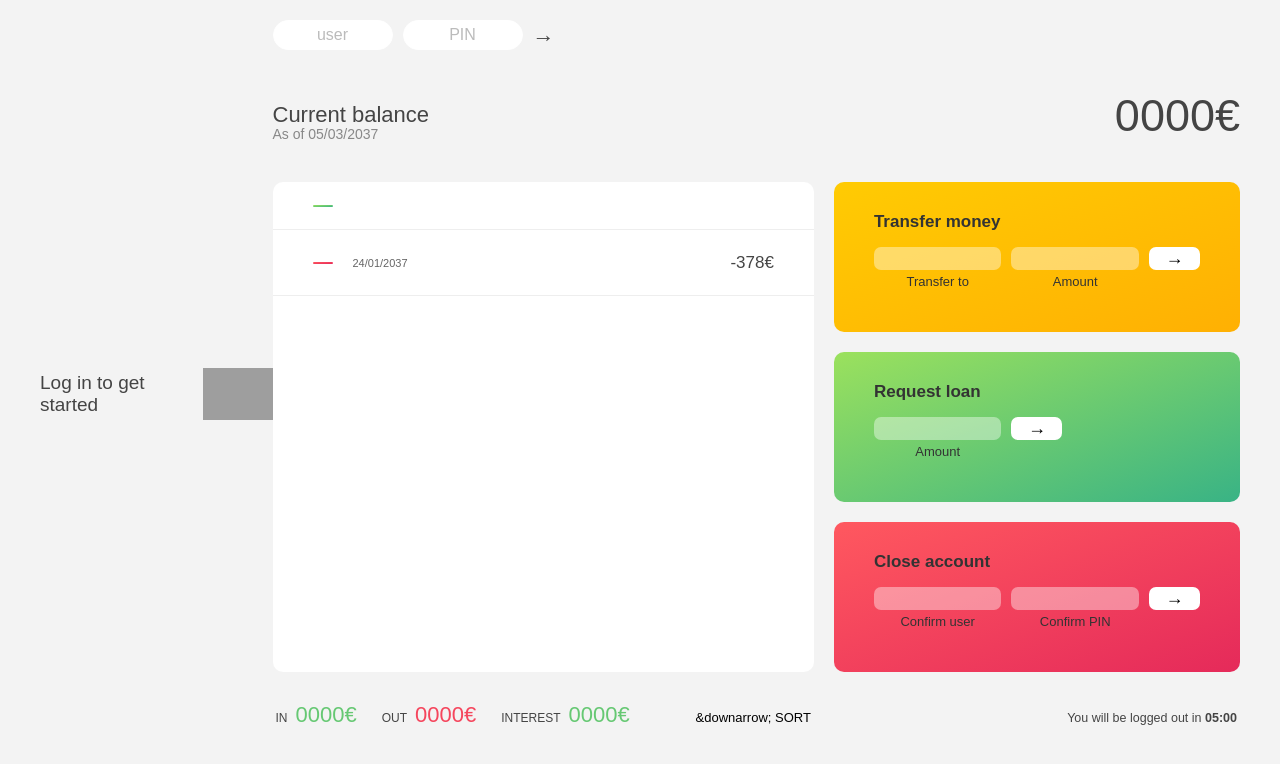
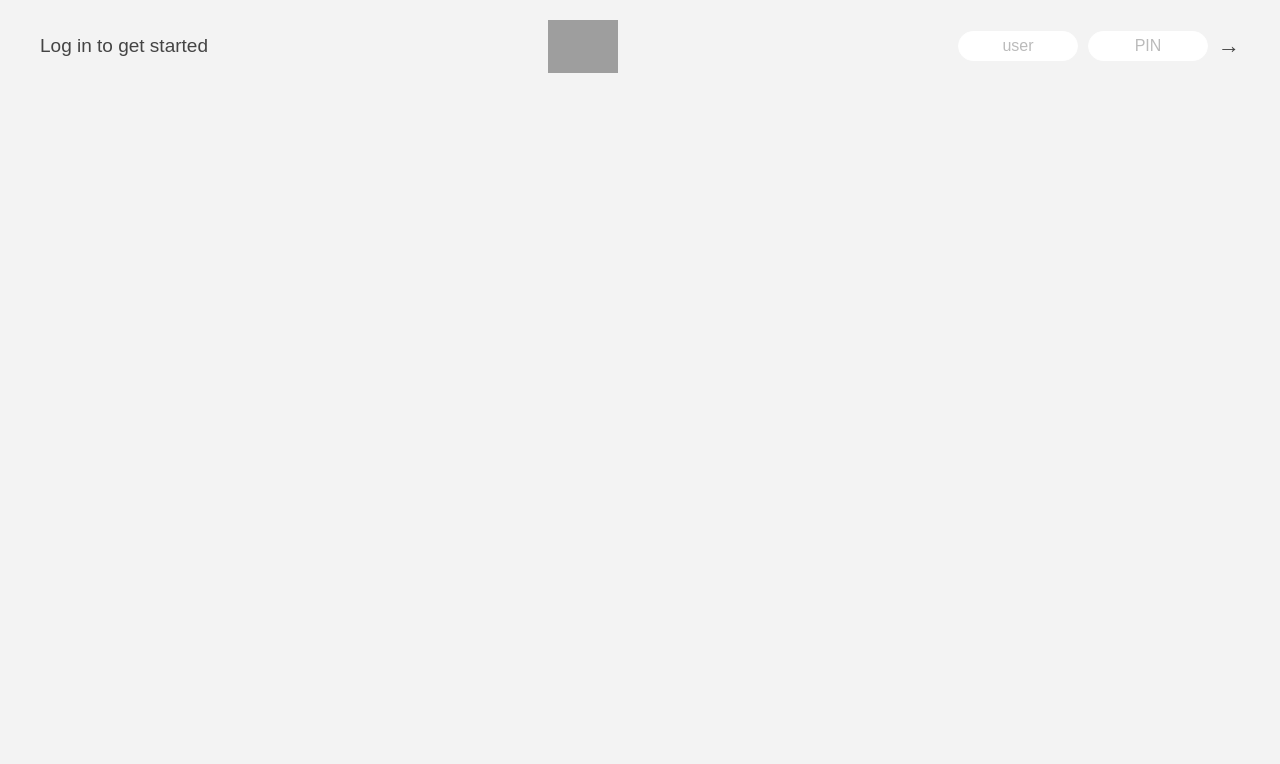
Before and after one commit to iamkennis/banking-app, a React (Create React App) app: page / in a window 1280 px wide. Shown: the top 764 px of the page. Built offline with nearby package versions, Linux system fonts and the light colour scheme; grey boxes are pictures that could not be loaded.

Commit message:
quick changes

```diff
--- a/src/components/LogIn/Login.jsx
+++ b/src/components/LogIn/Login.jsx
@@ -8,11 +8,12 @@ export default function Login() {
 	// const classes = useStyles();
 	const [nameUser, setNameUser] = useState('');
 	const [password, setPassword] = useState('');
-    const [showpage, setShowPage] = useState()
 
 	const createUser = (accounts) => {
 		accounts.forEach(account => {
+// Loop through the accounts array to return the elements
 			account.username = account.owner
+// transfer the account.owner to account.username, and change the usename to lowercase, split them, map them to retrun the first letter and join the first letter to form e.g "stw"
 				.toLowerCase()
 				.split(' ')
 				.map((name) => name[0])
@@ -22,10 +23,9 @@ export default function Login() {
 	}
 	createUser(accounts)
 
+	const handleSubmit = (e) => {
 
-	const handleSubmit = (e) => {
-// To make prevent form from submission
-
+// To prevent the form from submitting
 		e.preventDefault();
 	}
 
@@ -35,18 +35,24 @@ export default function Login() {
 	const handleBtn = (e) => {
 		e.preventDefault();
 		let createAccount;
+// declare a variable createAccount and pass the accounts.find has value to return and find the account.username if it equal the nameUser input into the form field.
 		createAccount = accounts.find(
 			(account) => account.username === nameUser);
 		if (createAccount?.pin === Number(password)) {
+// the if statement check for account.pin from the DATA.JS if its equal to the password input into the form field
 			console.log(createAccount);
 			return;
 
 		 }
-
 		setNameUser('');
 		setPassword('');
-		setShowPage(false)
+
+		// <Dashboard/>
 	}
+
+//WHAT I WANT YOU TO HELP ME DO
+	// 1. how i can return the Dashboard components inside handleBtn or any where
+	// and an opacity mast be set to 100 to help show the Dashboard component, the default opacity set in the style was 0
 
 
 
@@ -75,7 +81,7 @@ export default function Login() {
 			</form>
 
 
-			<Dashboard/>
+
 		</div>
 	);
 }
```
